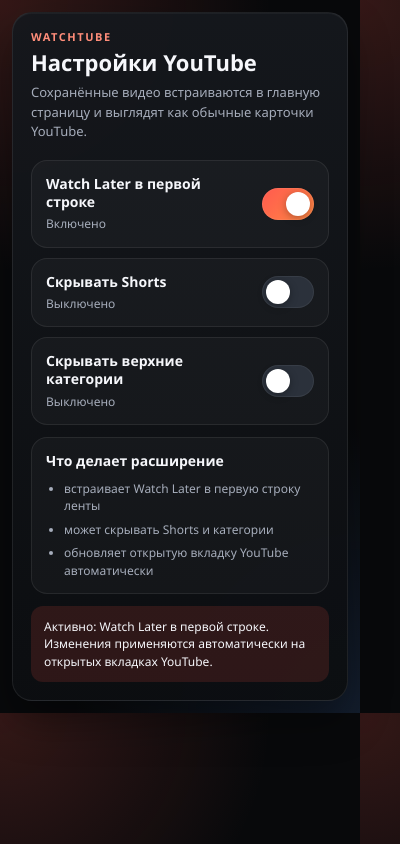
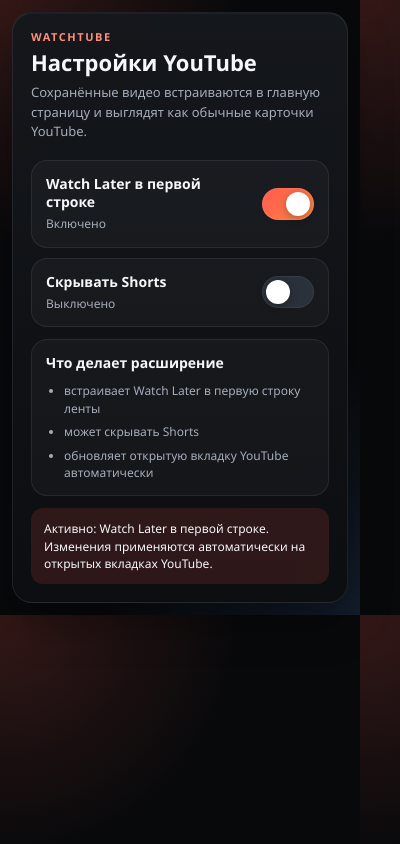
Before and after one commit to xionter/WatchTube, a browser extension: page src/popup.html in a window 400 px wide. Drawn offline with Linux system fonts and the light colour scheme.

Commit message:
убрал лишнее

```diff
--- a/src/popup.html
+++ b/src/popup.html
@@ -39,25 +39,13 @@
                         <span class="slider"></span>
                     </span>
                 </label>
-
-                <label class="toggle-row" for="hideCategories">
-                    <div class="toggle-copy">
-                        <span class="toggle-label">Скрывать верхние категории</span>
-                        <span id="hideCategoriesState" class="toggle-state">Выключено</span>
-                    </div>
-
-                    <span class="switch">
-                        <input id="hideCategories" type="checkbox">
-                        <span class="slider"></span>
-                    </span>
-                </label>
             </div>
 
             <section class="panel panel-info">
                 <h2 class="panel-title">Что делает расширение</h2>
                 <ul class="feature-list">
                     <li>встраивает Watch Later в первую строку ленты</li>
-                    <li>может скрывать Shorts и категории</li>
+                    <li>может скрывать Shorts</li>
                     <li>обновляет открытую вкладку YouTube автоматически</li>
                 </ul>
             </section>
--- a/src/popup.js
+++ b/src/popup.js
@@ -2,8 +2,7 @@
 
 const DEFAULT_SETTINGS = {
     showWatchLater: true,
-    hideShorts: false,
-    hideCategories: false
+    hideShorts: false
 };
 
 const SETTING_KEYS = Object.keys(DEFAULT_SETTINGS);
@@ -30,7 +29,6 @@
 
     controls.showWatchLater.addEventListener("change", handleToggleChange);
     controls.hideShorts.addEventListener("change", handleToggleChange);
-    controls.hideCategories.addEventListener("change", handleToggleChange);
 }
 
 function assertUi() {
@@ -87,10 +85,6 @@
     if (settings.hideShorts) {
         enabledFeatures.push("скрытие Shorts");
     }
-    if (settings.hideCategories) {
-        enabledFeatures.push("скрытие категорий");
-    }
-
     status.textContent = enabledFeatures.length
         ? `Активно: ${enabledFeatures.join(", ")}. Изменения применяются автоматически на открытых вкладках YouTube.`
         : "Все дополнительные функции отключены. YouTube будет выглядеть почти как обычно.";
```
Also changed, not shown: src/content.js (+1 -16 lines).
